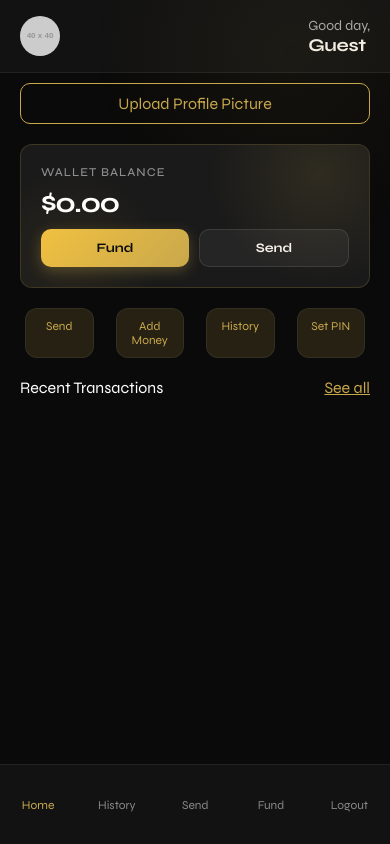
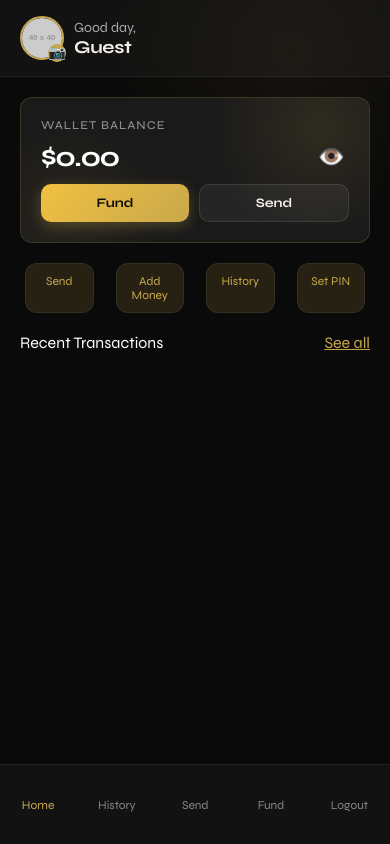
Before and after one commit to 0xfestac/festac-app, a plain HTML site: page frontend/dashboard.html in a window 390 px wide. Drawn offline with Linux system fonts and the light colour scheme; no server answers; placeholder pictures from the web are drawn by us.

Commit message:
Update dashboard.html

```diff
--- a/frontend/dashboard.html
+++ b/frontend/dashboard.html
@@ -27,6 +27,41 @@
     .greeting-text { font-size: 14px; color: #aaa; }
     .greeting-name { font-size: 18px; font-weight: 700; }
 
+    /* Profile pic clickable */
+    .profile-pic-wrapper {
+      position: relative;
+      cursor: pointer;
+      width: 44px;
+      height: 44px;
+    }
+
+    .profile-pic-wrapper img {
+      width: 44px;
+      height: 44px;
+      border-radius: 50%;
+      object-fit: cover;
+      border: 2px solid #c9a84c;
+      display: block;
+    }
+
+    /* Camera overlay on hover */
+    .profile-pic-wrapper::after {
+      content: '📷';
+      position: absolute;
+      bottom: -2px;
+      right: -2px;
+      font-size: 14px;
+      background: #c9a84c;
+      border-radius: 50%;
+      width: 18px;
+      height: 18px;
+      display: flex;
+      align-items: center;
+      justify-content: center;
+      line-height: 18px;
+      text-align: center;
+    }
+
     .balance-card {
       background: #1a1a1a;
       margin: 20px;
@@ -35,7 +70,28 @@
     }
 
     .balance-label { font-size: 12px; color: #aaa; }
-    .balance-amount { font-size: 28px; font-weight: 700; }
+
+    .balance-row {
+      display: flex;
+      align-items: center;
+      gap: 12px;
+    }
+
+    .balance-amount {
+      font-size: 28px;
+      font-weight: 700;
+      flex: 1;
+    }
+
+    .eye-btn {
+      background: none;
+      border: none;
+      cursor: pointer;
+      padding: 4px;
+      color: #c9a84c;
+      font-size: 22px;
+      line-height: 1;
+    }
 
     .balance-footer {
       display: flex;
@@ -92,16 +148,6 @@
       text-align: center;
     }
 
-    .upload-box {
-      margin: 10px 20px;
-      padding: 10px;
-      border: 1px solid #c9a84c;
-      border-radius: 10px;
-      text-align: center;
-      color: #c9a84c;
-      cursor: pointer;
-    }
-
     .section {
       padding: 0 20px 80px;
     }
@@ -129,38 +175,56 @@
       cursor: pointer;
     }
 
-    .nav-item.active {
-      color: #c9a84c;
+    .nav-item.active { color: #c9a84c; }
+
+    /* Upload toast */
+    #uploadToast {
+      display: none;
+      position: fixed;
+      top: 20px;
+      left: 50%;
+      transform: translateX(-50%);
+      background: #c9a84c;
+      color: #000;
+      padding: 8px 20px;
+      border-radius: 20px;
+      font-size: 13px;
+      font-weight: 700;
+      z-index: 999;
     }
   </style>
 </head>
 
 <body>
 
+<!-- TOAST -->
+<div id="uploadToast">✅ Profile picture updated!</div>
+
+<!-- HIDDEN FILE INPUT -->
+<input type="file" id="uploadPic" accept="image/*" hidden>
+
 <!-- HEADER -->
 <div class="top-header">
 
-  <img id="profilePic"
-       src="https://via.placeholder.com/40"
-       style="width:40px;height:40px;border-radius:50%;object-fit:cover;" />
+  <!-- Clickable profile pic -->
+  <div class="profile-pic-wrapper" onclick="document.getElementById('uploadPic').click()" title="Change profile picture">
+    <img id="profilePic" src="img/logo.png" onerror="this.src='https://via.placeholder.com/44/c9a84c/000?text=F'" />
+  </div>
 
-  <div>
+  <div style="flex:1;">
     <div class="greeting-text">Good day,</div>
     <div class="greeting-name" id="greetingName"></div>
   </div>
 
 </div>
 
-<!-- PROFILE UPLOAD -->
-<label>
-  <input type="file" id="uploadPic" hidden>
-  <div class="upload-box">Upload Profile Picture</div>
-</label>
-
 <!-- BALANCE -->
 <div class="balance-card">
-  <div class="balance-label">Wallet Balance</div>
+  <div class="balance-label">WALLET BALANCE</div>
+  <div class="balance-row">
     <div class="balance-amount" id="balance">$0.00</div>
+    <button class="eye-btn" id="eyeBtn" onclick="toggleBalance()" title="Show/hide balance">👁️</button>
+  </div>
 
   <div class="balance-footer">
     <button class="bal-action-btn gold" onclick="goFund()">Fund</button>
@@ -185,7 +249,6 @@
     <span>Recent Transactions</span>
     <a href="transaction.html" style="color:#c9a84c;">See all</a>
   </div>
-
   <div id="recentList"></div>
 </div>
 
@@ -202,6 +265,76 @@
 <script src="js/app.js"></script>
 
 <script>
+  // ── Balance hide/show ──────────────────────────────
+  let balanceHidden = false;
+  let realBalance = "$0.00";
+
+  function toggleBalance() {
+    balanceHidden = !balanceHidden;
+    const el = document.getElementById("balance");
+    const btn = document.getElementById("eyeBtn");
+    if (balanceHidden) {
+      el.textContent = "••••••";
+      btn.textContent = "🙈";
+    } else {
+      el.textContent = realBalance;
+      btn.textContent = "👁️";
+    }
+  }
+
+  // ── Profile picture ───────────────────────────────
+  const uploadInput = document.getElementById("uploadPic");
+  const profilePic  = document.getElementById("profilePic");
+
+  // Load saved pic from localStorage on startup
+  const savedPic = localStorage.getItem("profilePic");
+  if (savedPic) profilePic.src = savedPic;
+
+  uploadInput.addEventListener("change", async function () {
+    const file = this.files[0];
+    if (!file) return;
+
+    // Show preview immediately
+    const reader = new FileReader();
+    reader.onload = function (e) {
+      profilePic.src = e.target.result;
+      localStorage.setItem("profilePic", e.target.result); // Save locally
+    };
+    reader.readAsDataURL(file);
+
+    // Upload to backend
+    try {
+      const token = localStorage.getItem("token");
+      const formData = new FormData();
+      formData.append("avatar", file);
+
+      const res = await fetch("/api/user/avatar", {
+        method: "POST",
+        headers: { "Authorization": "Bearer " + token },
+        body: formData
+      });
+
+      if (res.ok) {
+        showToast("✅ Profile picture updated!");
+      } else {
+        showToast("⚠️ Saved locally only");
+      }
+    } catch (err) {
+      // Backend not reachable — saved locally
+      showToast("⚠️ Saved locally only");
+    }
+
+    this.value = ""; // Reset input
+  });
+
+  function showToast(msg) {
+    const toast = document.getElementById("uploadToast");
+    toast.textContent = msg;
+    toast.style.display = "block";
+    setTimeout(() => toast.style.display = "none", 3000);
+  }
+
+  // ── User info ─────────────────────────────────────
   function loadUserInfo() {
     const token = localStorage.getItem("token");
     const nameEl = document.getElementById("greetingName");
@@ -213,19 +346,33 @@ function loadUserInfo() {
 
     try {
       const payload = JSON.parse(atob(token.split('.')[1]));
-
       nameEl.textContent = payload.name || payload.email || "User";
 
       if (payload.role === "admin") {
         document.getElementById("adminBtn").style.display = "block";
       }
-
     } catch {
       nameEl.textContent = "User";
     }
   }
 
+  // ── Balance fetch ─────────────────────────────────
+  async function loadBalance() {
+    try {
+      const token = localStorage.getItem("token");
+      const res = await fetch("/api/wallet/balance", {
+        headers: { "Authorization": "Bearer " + token }
+      });
+      const data = await res.json();
+      realBalance = "$" + parseFloat(data.balance).toFixed(2);
+      document.getElementById("balance").textContent = realBalance;
+    } catch {
+      realBalance = "$0.00";
+    }
+  }
+
   loadUserInfo();
+  loadBalance();
 </script>
 
 </body>
```
Lines whose indentation alone changed are shown as unchanged.
